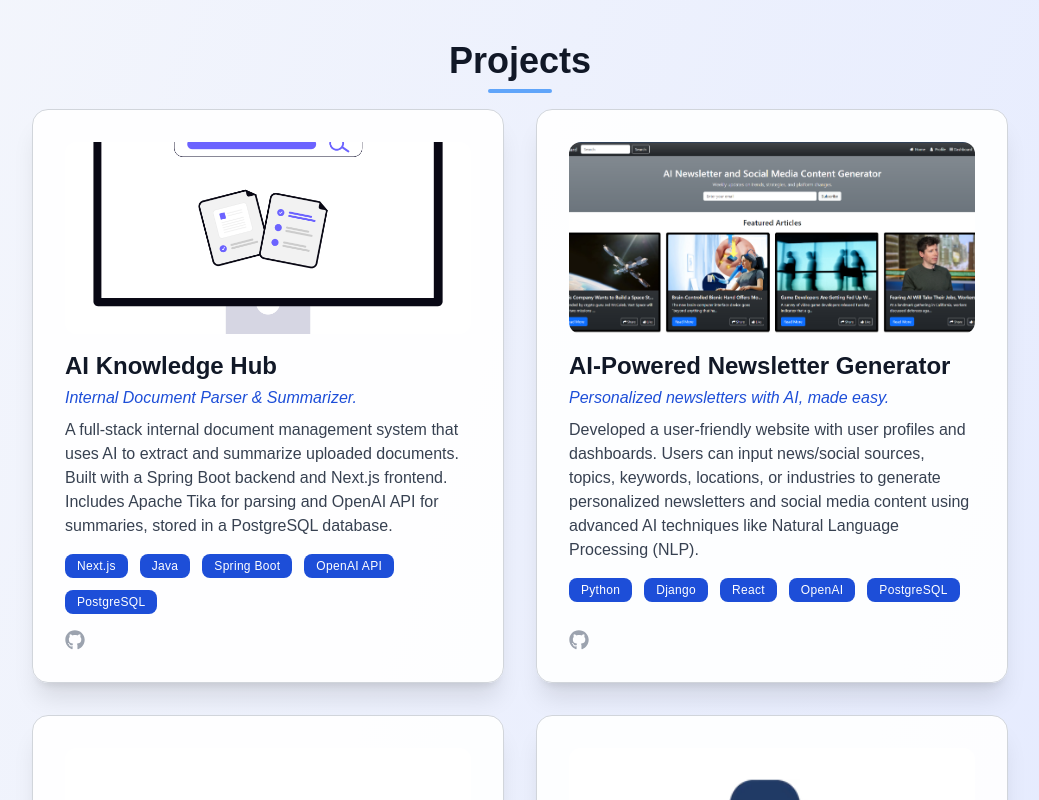
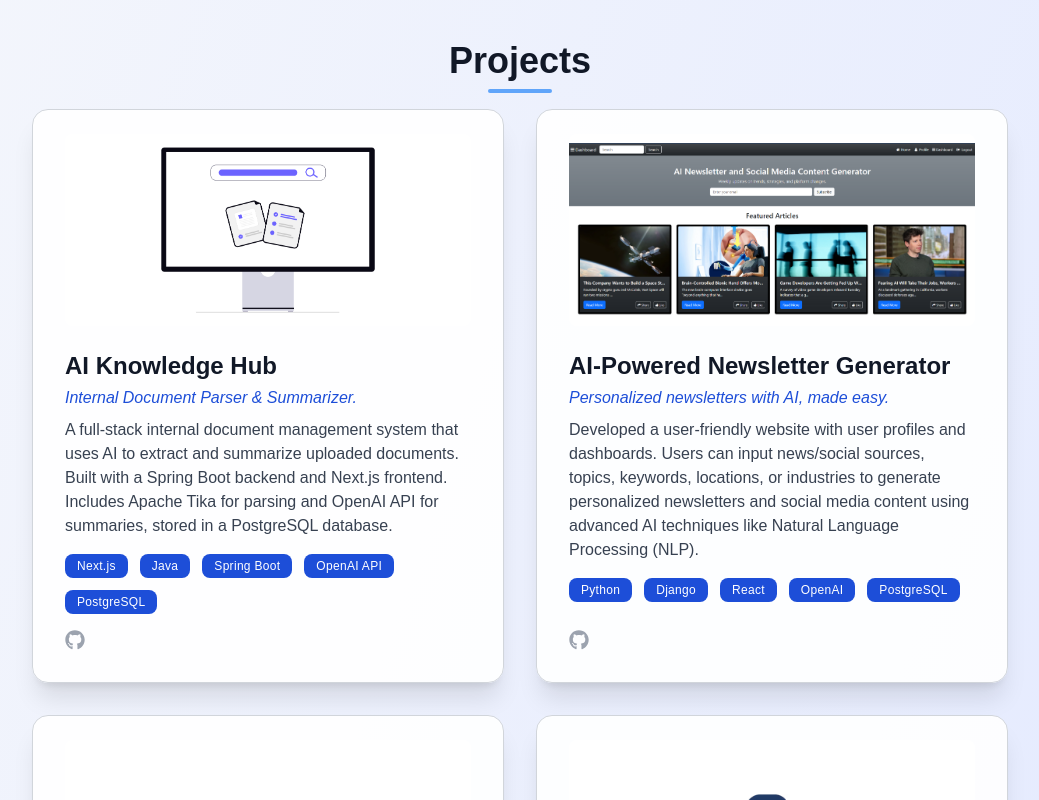
Before and after one commit to KabirSethi6933782/personal-portfolio, a Next.js app: page / in a window 1280 px wide. Shown: the part 1580-2380 px from the top of the page, without its empty margins (120-1159 px from the left). Built offline with nearby package versions, Linux system fonts and the light colour scheme.

Commit message:
Project iamges fixed

```diff
--- a/src/app/components/ProjectsSection.tsx
+++ b/src/app/components/ProjectsSection.tsx
@@ -95,13 +95,13 @@ export default function ProjectsSection() {
             className="bg-white/90 dark:bg-black/70 rounded-2xl shadow-xl p-6 md:p-8 border border-gray-300 dark:border-gray-700 hover:border-blue-600 transition group flex flex-col"
           >
             {/* Project Image */}
-            <div className="w-full h-48 mb-4 rounded-xl overflow-hidden bg-neutral-200 dark:bg-neutral-900 flex items-center justify-center">
+            <div className="w-full h-48 flex items-center justify-center mb-4 bg-transparent">
               <Image
                 src={project.image}
                 alt={project.title}
                 width={320}
                 height={192}
-                className="object-cover w-full h-full"
+                className="w-full h-48 object-contain rounded-lg mb-4 bg-white"
               />
             </div>
             {/* Project Info */}
```
